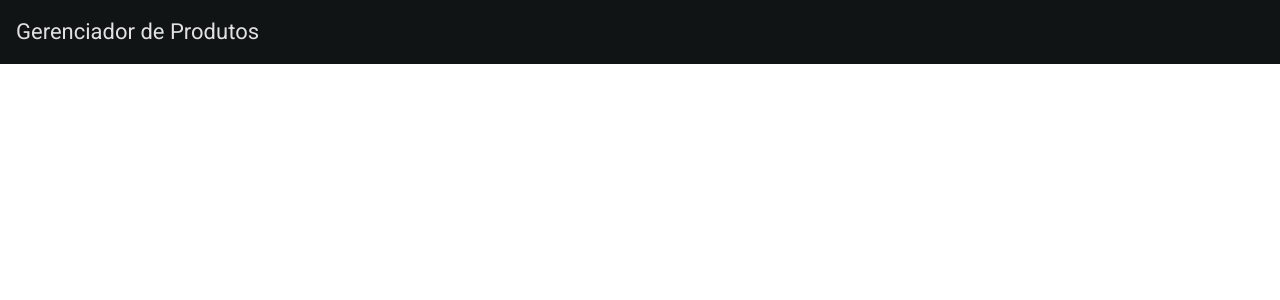
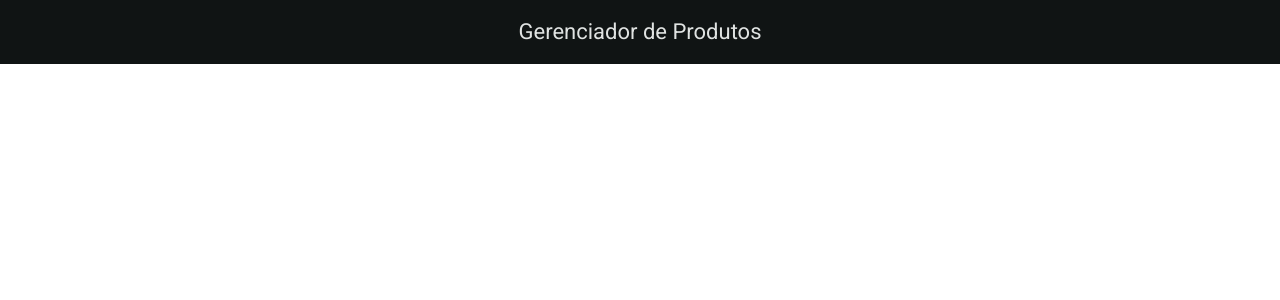
Before and after one commit to lucxavier/product-store, an Angular app: page / in a window 1280 px wide. Shown: the top 300 px of the page. Built offline with nearby package versions, Linux system fonts and the light colour scheme.

Commit message:
feat: add classe css para centralizar conteúdo

```diff
--- a/src/app/shared/components/header/header.component.html
+++ b/src/app/shared/components/header/header.component.html
@@ -1,3 +1,7 @@
 <mat-toolbar>
-  <p>Gerenciador de Produtos</p>
+  <div class="container">
+    <div class="content-container">
+      <div class="tittle">Gerenciador de Produtos</div>
+    </div>
+  </div>
 </mat-toolbar>
--- a/src/app/shared/components/header/header.component.scss
+++ b/src/app/shared/components/header/header.component.scss
@@ -0,0 +1,4 @@
+.tittle {
+  width: 100%;
+  text-align: center;
+}
--- a/src/styles.scss
+++ b/src/styles.scss
@@ -1,4 +1,22 @@
 /* You can add global styles to this file, and also import other style files */
 
-html, body { height: 100%; }
-body { margin: 0; font-family: Roboto, "Helvetica Neue", sans-serif; }
+html,
+body {
+  height: 100%;
+}
+body {
+  margin: 0;
+  font-family: Roboto, "Helvetica Neue", sans-serif;
+}
+
+.container {
+  display: flex;
+  width: 100%;
+  justify-content: center;
+}
+
+.content-container {
+  display: flex;
+  width: 100%;
+  max-width: 748px;
+}
```
